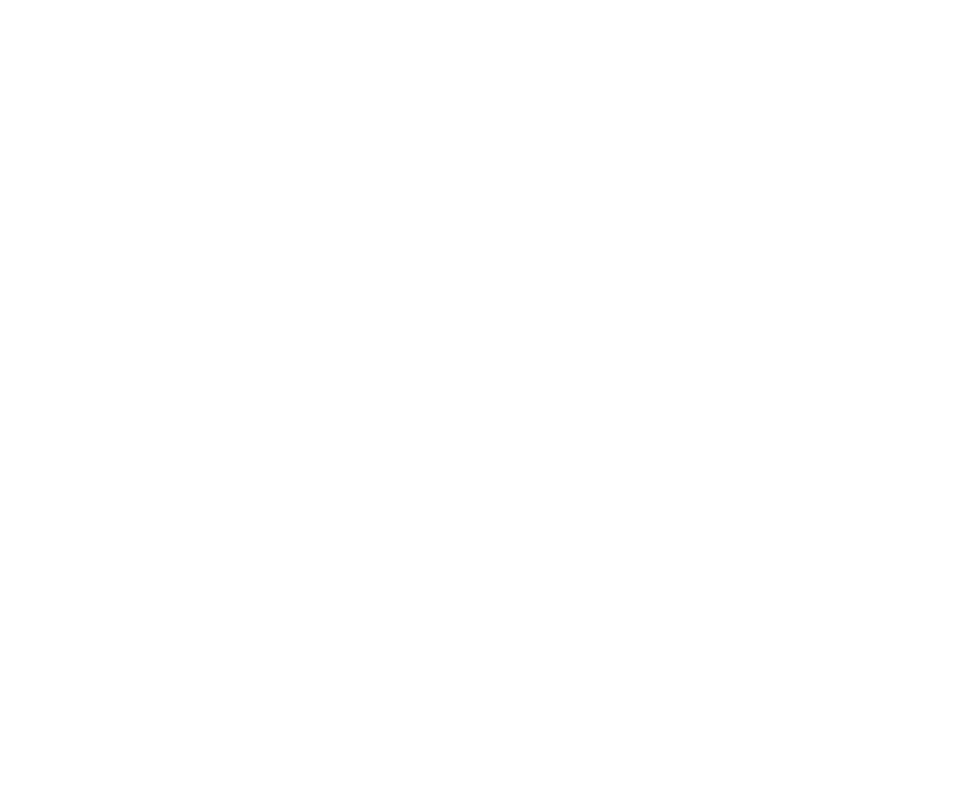
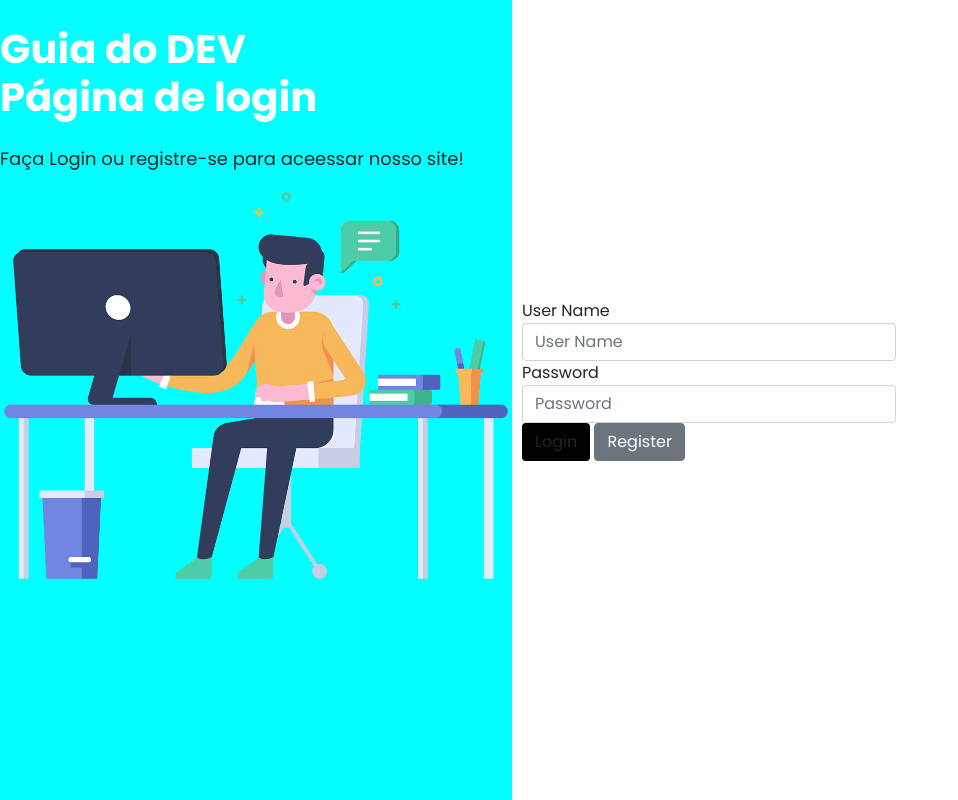
Before and after one commit to phlima3/projeto-CRUD, a PHP site: page / in a window 1280 px wide. Before the commit the part shown is empty. Shown: the whole page, without its empty margins (0-958 px from the left). Run offline with PHP 8.4, Linux system fonts and the light colour scheme.

Commit message:
pedro
realização da primeira parte do projeto

```diff
--- a/index.html
+++ b/index.html
@@ -14,6 +14,7 @@
       integrity="sha384-1BmE4kWBq78iYhFldvKuhfTAU6auU8tT94WrHftjDbrCEXSU1oBoqyl2QvZ6jIW3"
       crossorigin="anonymous"
     />
+    <script src="https://cdn.jsdelivr.net/npm/bootstrap@5.1.3/dist/js/bootstrap.bundle.min.js" integrity="sha384-ka7Sk0Gln4gmtz2MlQnikT1wXgYsOg+OMhuP+IlRH9sENBO0LRn5q+8nbTov4+1p" crossorigin="anonymous"></script>
 
     <!-- FONT  -->
     <link rel="preconnect" href="https://fonts.googleapis.com" />
@@ -25,6 +26,33 @@
 
   </head>
   <body>
+    <div class="sidenav">
+        <div class="login-main-text">
+           <h2 class="mb-4">Guia do DEV<br> Página de login</h2>
+           <p>Faça Login ou registre-se para aceessar nosso site!</p>
+           <img src="assets/344-3446023_programmer-clipart.png" class="img-thumbnail  rounded mx-auto d-block " style="background-color: transparent; border: none; ">
+
+        </div>
+
+     </div>
+     <div class="main">
+        <div class="col-md-6 col-sm-12">
+           <div class="login-form">
+              <form>
+                 <div class="form-group">
+                    <label>User Name</label>
+                    <input type="text" class="form-control" placeholder="User Name">
+                 </div>
+                 <div class="form-group">
+                    <label>Password</label>
+                    <input type="password" class="form-control" placeholder="Password">
+                 </div>
+                 <button type="submit" class="btn btn-black">Login</button>
+                 <button type="submit" class="btn btn-secondary">Register</button>
+              </form>
+           </div>
+        </div>
+     </div>
 
   </body>
 </html>
--- a/style.css
+++ b/style.css
@@ -2,4 +2,87 @@
     margin: 0;
     padding: 0;
     box-sizing: border-box;
+    font-family: 'Poppins', sans-serif;
+
 }
+img{
+    background-color: transparent;
+}
+.img-thumbnail{
+    background-color: transparent;
+}
+
+.main-head{
+    height: 150px;
+    background: #FFF;
+
+}
+
+.sidenav {
+    height: 100%;
+    background-color: #04FFFF;
+    overflow-x: hidden;
+    padding-top: 20px;
+}
+
+
+.main {
+    padding: 0px 10px;
+    height: 100% !important;
+
+
+}
+
+@media screen and (max-height: 450px) {
+    .sidenav {padding-top: 15px;}
+}
+
+@media screen and (max-width: 450px) {
+    .login-form{
+        margin-top: 10%;
+    }
+
+    .register-form{
+        margin-top: 10%;
+    }
+}
+
+@media screen and (min-width: 768px){
+    .main{
+        margin-left: 40%;
+    }
+
+    .sidenav{
+        width: 40%;
+        position: fixed;
+        z-index: 1;
+        top: 0;
+        left: 0;
+    }
+
+    .login-form{
+        margin-top: 80%;
+    }
+
+    .register-form{
+        margin-top: 20%;
+    }
+}
+
+
+.login-main-text h2{
+    margin-top: 5px;
+    color: #fff;
+    font-size: 40px;
+    font-weight: 700;
+}
+.login-main-text p {
+    font-size: 18px;
+    font-weight: 400;
+}
+
+
+.btn-black{
+    background-color: #000 !important;
+    color: #fff;
+}
```
Also changed, not shown: assets/344-3446023_programmer-clipart.png (added).
